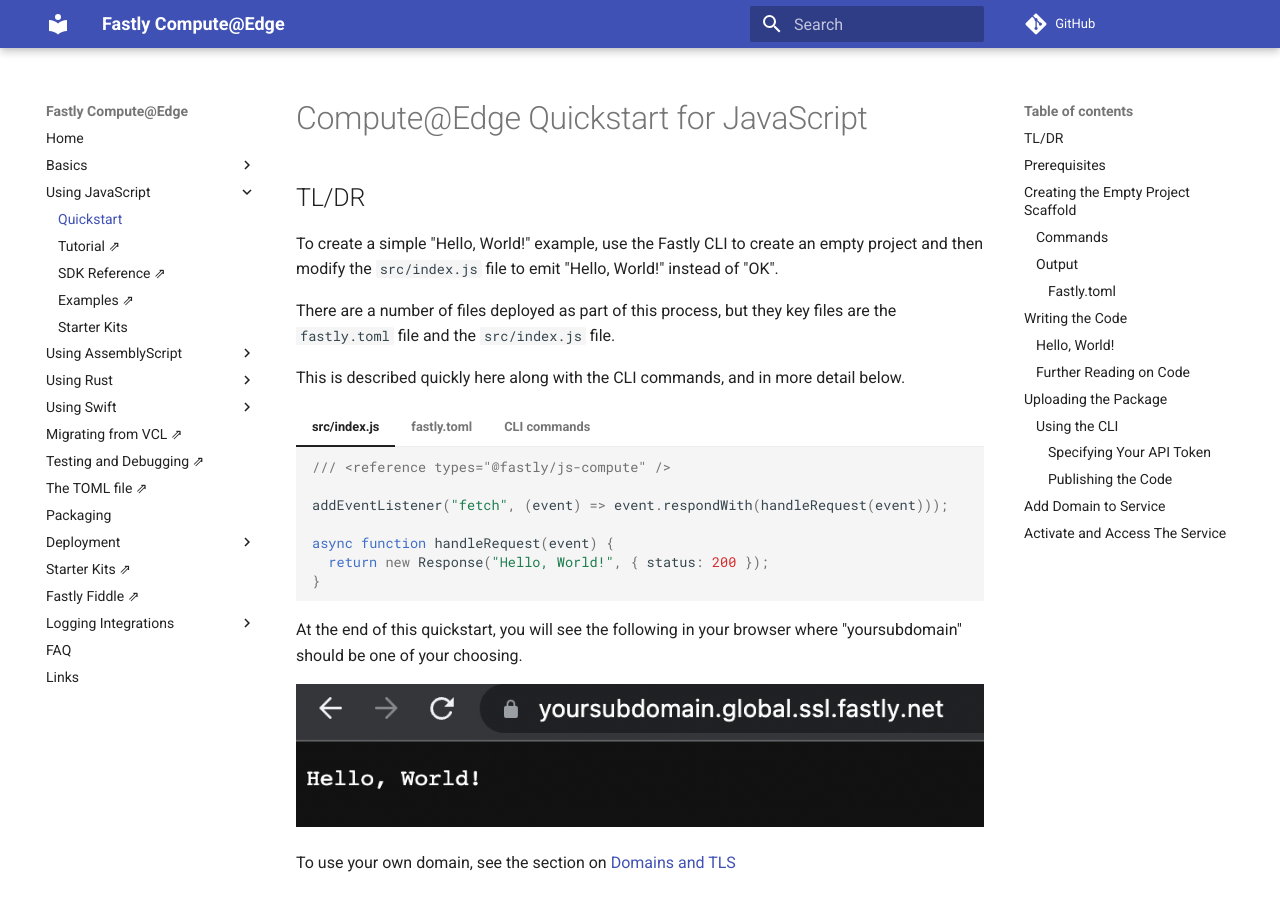
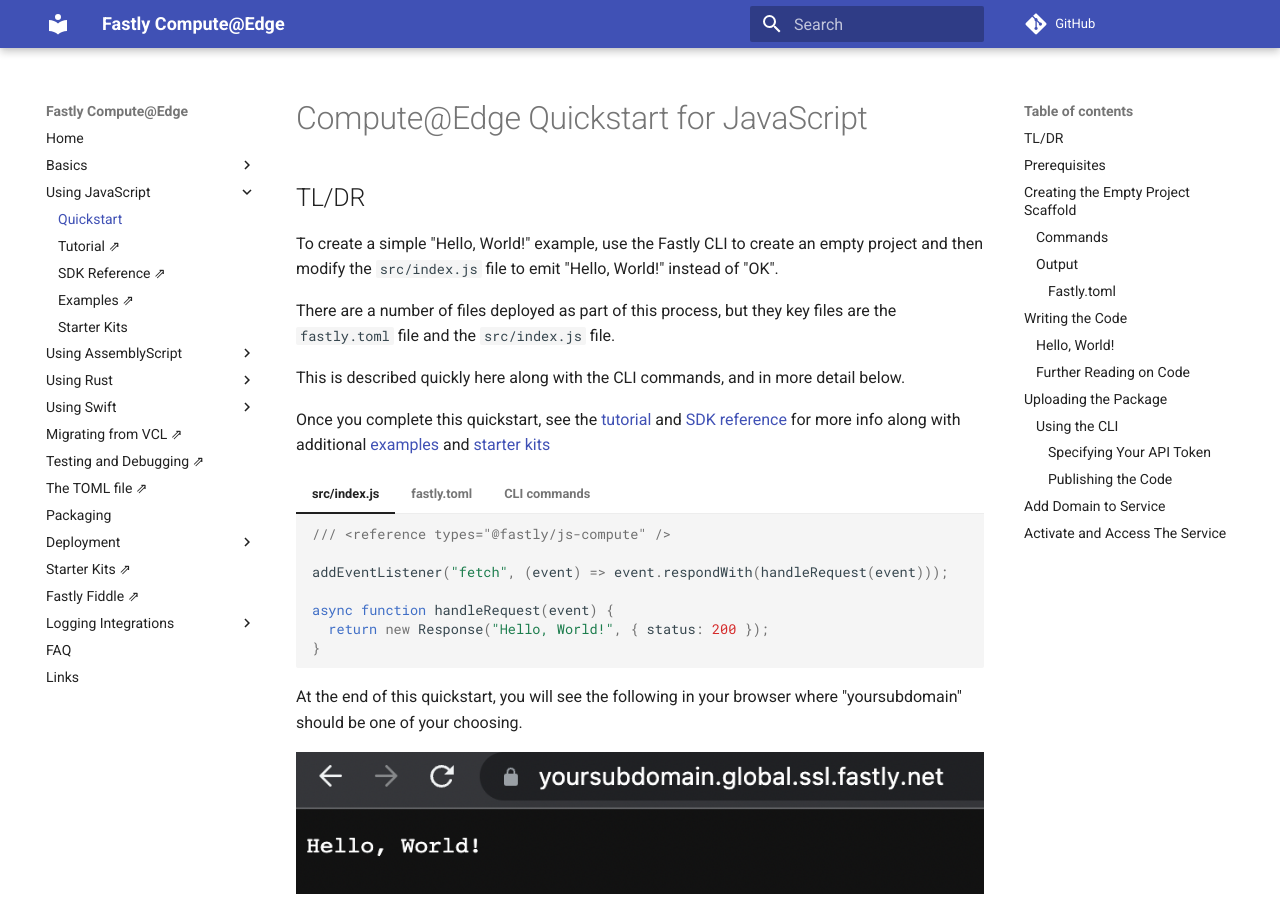
Before and after one commit to grokify/fastly-guide-compute, an MkDocs documentation site: the page built from docs/compute/quickstart_javascript.md, in a window 1280 px wide and 900 px high. Built offline with MkDocs 1.6.1 and Material for MkDocs 9.7.7, drawn with Linux system fonts in a browser that asks for light colours; comment, search, counter and statistics services are not loaded.

Commit message:
enhance: js quickstart and starter kit list

```diff
--- a/docs/compute/quickstart_javascript.md
+++ b/docs/compute/quickstart_javascript.md
@@ -7,6 +7,8 @@
 There are a number of files deployed as part of this process, but they key files are the `fastly.toml` file and the `src/index.js` file.
 
 This is described quickly here along with the CLI commands, and in more detail below.
+
+Once you complete this quickstart, see the [tutorial](https://developer.fastly.com/learning/compute/javascript/) and [SDK reference](https://js-compute-reference-docs.edgecompute.app/) for more info along with additional [examples](https://developer.fastly.com/solutions/examples/javascript/) and [starter kits](../../compute/starter_kits/#javascript)
 
 === "src/index.js"
 
```
Also changed, not shown: docs/compute/starter_kits.md (+1 -3 lines).
